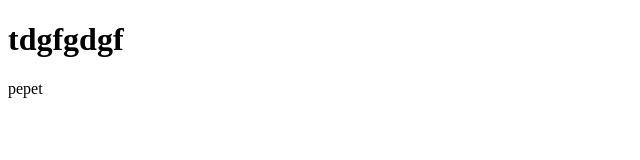
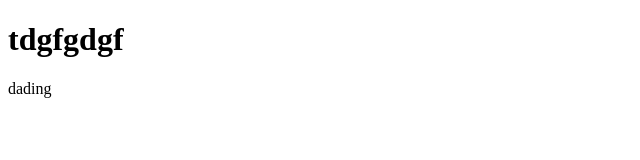
Before and after one commit to danyza03/marcosrumbaoajavier, a plain HTML site: page index.html in a window 1280 px wide. Shown: the full height of the page, 0-640 px from the left. Drawn offline with Linux system fonts and the light colour scheme.

Commit message:
daning ayan mo

```diff
--- a/index.html
+++ b/index.html
@@ -7,6 +7,6 @@
 </head>
 <body>
     <h1>tdgfgdgf</h1>
-    <p>pepet</p>
+    <p>dading</p>
 </body>
 </html>
```
